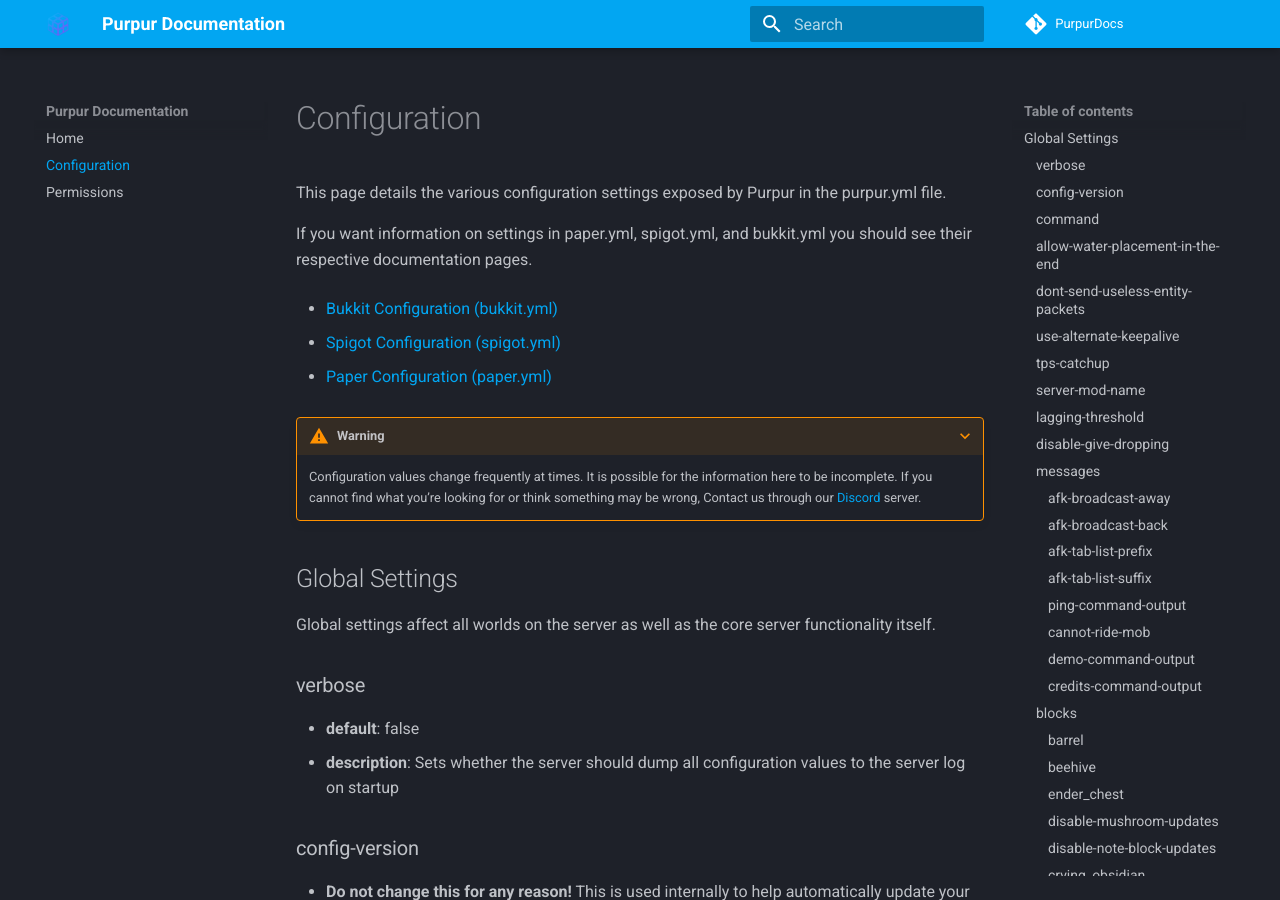
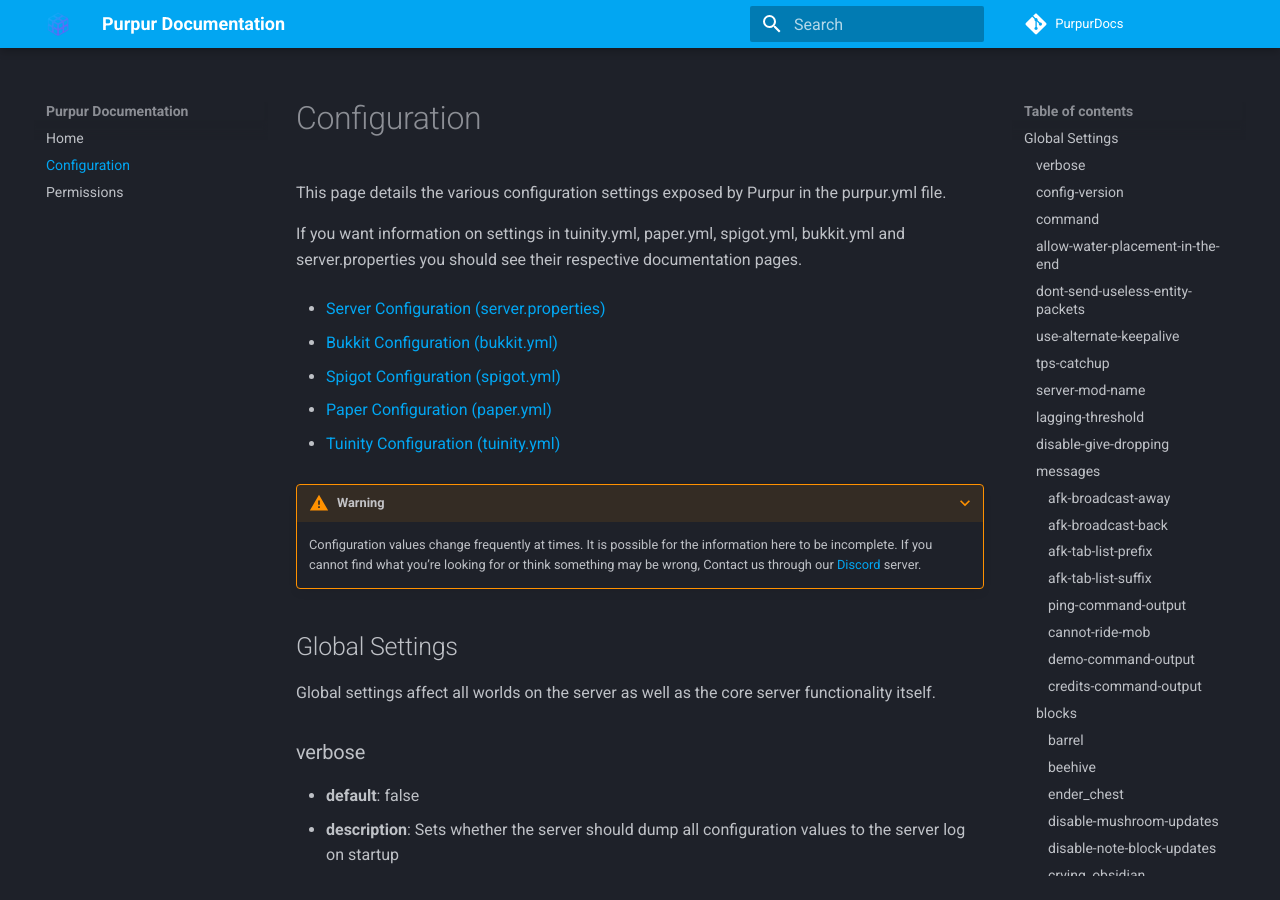
Before and after one commit to PurpurMC/PurpurDocs, an MkDocs documentation site: the page built from mkdocs/Configuration.md, in a window 1280 px wide and 900 px high. Built offline with MkDocs 1.6.1 and Material for MkDocs 9.7.7, drawn with Linux system fonts in a browser that asks for light colours; comment, search, counter and statistics services are not loaded.

Commit message:
Update Configuration.md

```diff
--- a/mkdocs/Configuration.md
+++ b/mkdocs/Configuration.md
@@ -1,12 +1,16 @@
 This page details the various configuration settings exposed by Purpur in the purpur.yml file.
 
-If you want information on settings in paper.yml, spigot.yml, and bukkit.yml you should see their respective documentation pages.
+If you want information on settings in tuinity.yml, paper.yml, spigot.yml, bukkit.yml and server.properties you should see their respective documentation pages.
+
+* [Server Configuration (server.properties)](https://minecraft.gamepedia.com/Server.properties)
 
 * [Bukkit Configuration (bukkit.yml)](https://bukkit.gamepedia.com/Bukkit.yml)
 
 * [Spigot Configuration (spigot.yml)](https://www.spigotmc.org/wiki/)
 
 * [Paper Configuration (paper.yml)](https://paper.readthedocs.io/en/latest/server/configuration.html)
+
+* [Tuinity Configuration (tuinity.yml)](https://github.com/Spottedleaf/Tuinity/wiki/Config)
 
 ???+ warning "Warning"
     Configuration values change frequently at times. It is possible for the information here to be incomplete. If you cannot find what you’re looking for or think something may be wrong, Contact us through our [Discord](http://purpur.pl3x.net/discord/) server.
```
